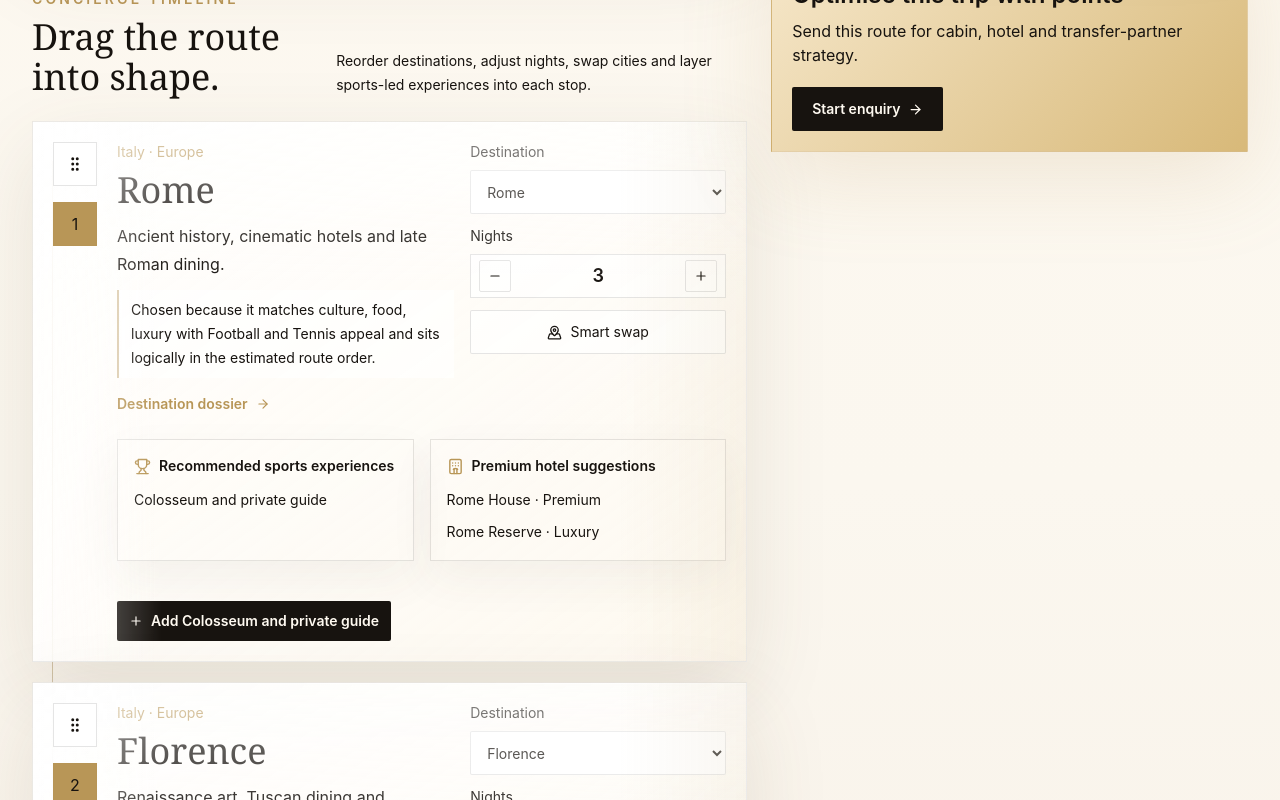
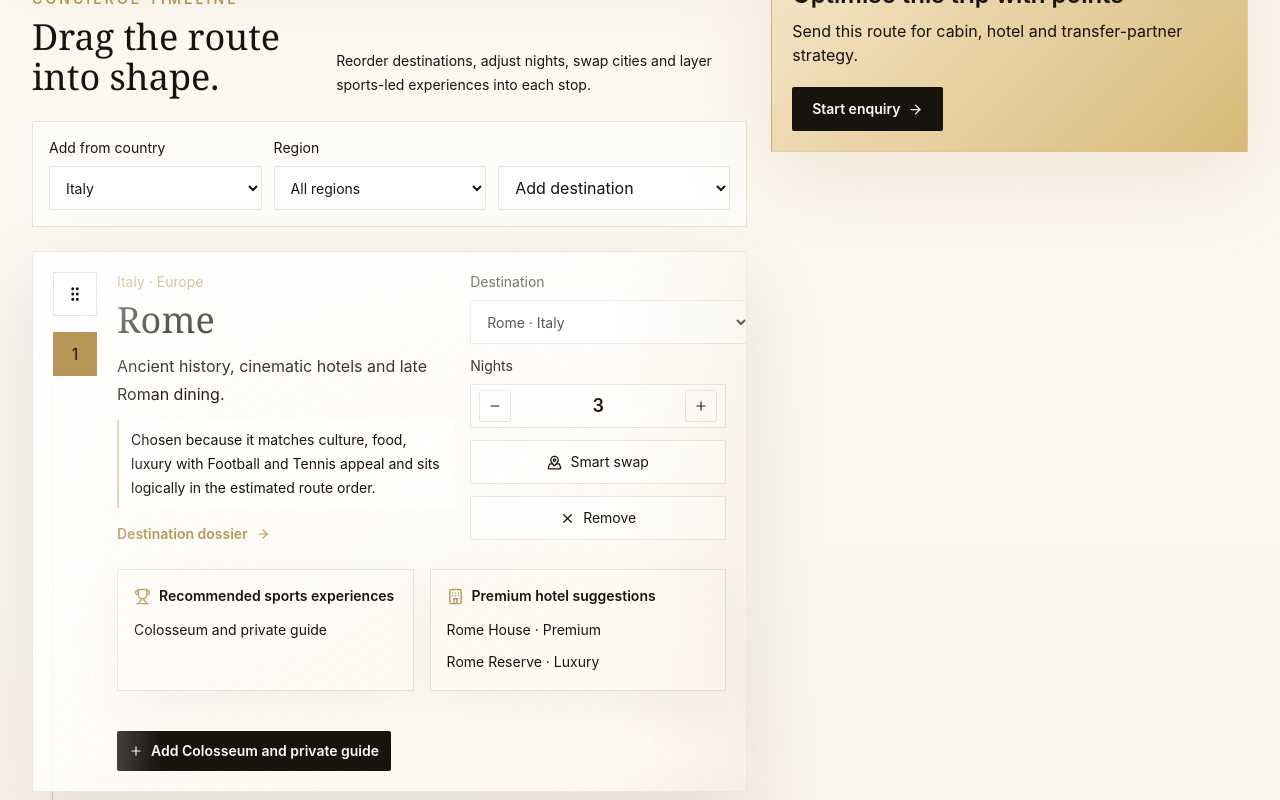
Before and after one commit to patrickpalumbo-cloud/Flick-On-Travel, a Next.js app: page /customise in a window 1280 px wide. Shown: the part 900-1700 px from the top of the page. Built offline with nearby package versions, Linux system fonts and the light colour scheme.

Commit message:
Support multi-country itinerary building

```diff
--- a/app/customise/page.tsx
+++ b/app/customise/page.tsx
@@ -5,18 +5,29 @@ import Link from "next/link";
 import { ArrowRight, CalendarDays, GripVertical, Hotel, MapPinned, Minus, Plane, Plus, Save, Sparkles, TrainFront, Trophy, X } from "lucide-react";
 import type { LucideIcon } from "lucide-react";
 import { TripShell } from "@/components/trip-shell";
-import { buildItinerary, buildTransport, cities, defaultPreferences, experiences, type City, type Experience, type Itinerary } from "@/lib/trip-data";
+import { allCountryRegions, buildItinerary, buildTransport, cities, countries, countryRegions, defaultPreferences, experiences, type City, type CountryName, type Experience, type Itinerary } from "@/lib/trip-data";
 import { readItinerary, writeItinerary } from "@/lib/storage";
 
 export default function CustomisePage() {
   const [itinerary, setItinerary] = useState<Itinerary>(() => buildItinerary(defaultPreferences));
   const [draggedCityId, setDraggedCityId] = useState<string | null>(null);
+  const [browseCountry, setBrowseCountry] = useState<CountryName>(defaultPreferences.country);
+  const [browseRegion, setBrowseRegion] = useState<string>(allCountryRegions);
 
   useEffect(() => {
     setItinerary(normalizeItinerary(readItinerary()));
   }, []);
 
-  const cityPool = useMemo(() => cities.filter((city) => city.country === itinerary.cities[0]?.country), [itinerary.cities]);
+  const addableCities = useMemo(
+    () =>
+      cities.filter(
+        (city) =>
+          city.country === browseCountry &&
+          (browseRegion === allCountryRegions || city.countryRegion === browseRegion) &&
+          !itinerary.cities.some((selectedCity) => selectedCity.id === city.id)
+      ),
+    [browseCountry, browseRegion, itinerary.cities]
+  );
   const selectedExperienceIds = useMemo(() => new Set((itinerary.selectedExperiences ?? []).map((experience) => experience.id)), [itinerary.selectedExperiences]);
   const routeCityIds = useMemo(() => new Set(itinerary.cities.map((city) => city.id)), [itinerary.cities]);
   const availableExperiences = useMemo(
@@ -38,7 +49,10 @@ export default function CustomisePage() {
 
   function swapCity(cityId: string) {
     const currentIndex = itinerary.cities.findIndex((city) => city.id === cityId);
-    const unused = cityPool.find((city) => !itinerary.cities.some((selected) => selected.id === city.id));
+    const unused = cities
+      .filter((city) => !itinerary.cities.some((selected) => selected.id === city.id))
+      .map((city) => ({ city, distance: currentIndex > 0 ? distanceHint(itinerary.cities[currentIndex - 1], city) : 0 }))
+      .sort((a, b) => a.distance - b.distance)[0]?.city;
     if (currentIndex < 0 || !unused) return;
 
     const nextCities = itinerary.cities.map((city, index) => (index === currentIndex ? { ...unused, nights: city.nights } : city));
@@ -46,7 +60,7 @@ export default function CustomisePage() {
   }
 
   function changeCity(cityId: string, nextCityId: string) {
-    const replacement = cityPool.find((city) => city.id === nextCityId);
+    const replacement = cities.find((city) => city.id === nextCityId);
     if (!replacement) return;
 
     const nextCities = itinerary.cities.map((city) => (city.id === cityId ? { ...replacement, nights: city.nights } : city));
@@ -56,6 +70,20 @@ export default function CustomisePage() {
   function changeNights(cityId: string, nights: number) {
     const nextCities = itinerary.cities.map((city) => (city.id === cityId ? { ...city, nights: Math.max(1, Math.min(7, nights || 1)) } : city));
     updateItinerary({ ...itinerary, cities: nextCities });
+  }
+
+  function addDestination(cityId: string) {
+    const nextCity = cities.find((city) => city.id === cityId);
+    if (!nextCity || itinerary.cities.some((city) => city.id === cityId)) return;
+    updateItinerary({ ...itinerary, cities: [...itinerary.cities, nextCity] });
+  }
+
+  function removeDestination(cityId: string) {
+    if (itinerary.cities.length <= 1) return;
+    updateItinerary({
+      ...itinerary,
+      cities: itinerary.cities.filter((city) => city.id !== cityId)
+    });
   }
 
   function moveCity(targetCityId: string) {
@@ -118,6 +146,49 @@ export default function CustomisePage() {
                 <p className="max-w-md text-sm leading-6 text-ink/58">Reorder destinations, adjust nights, swap cities and layer sports-led experiences into each stop.</p>
               </div>
 
+              <div className="mb-6 grid gap-3 border border-black/10 bg-white/70 p-4 lg:grid-cols-[1fr_1fr_auto] lg:items-end">
+                <label className="grid gap-2 text-sm text-ink/62">
+                  Add from country
+                  <select
+                    className="focus-ring h-11 rounded-sm border border-black/10 bg-white px-3 text-ink"
+                    value={browseCountry}
+                    onChange={(event) => {
+                      setBrowseCountry(event.target.value as CountryName);
+                      setBrowseRegion(allCountryRegions);
+                    }}
+                  >
+                    {countries.map((country) => (
+                      <option key={country} value={country}>
+                        {country}
+                      </option>
+                    ))}
+                  </select>
+                </label>
+                <label className="grid gap-2 text-sm text-ink/62">
+                  Region
+                  <select className="focus-ring h-11 rounded-sm border border-black/10 bg-white px-3 text-ink" value={browseRegion} onChange={(event) => setBrowseRegion(event.target.value)}>
+                    {(countryRegions[browseCountry] ?? [allCountryRegions]).map((region) => (
+                      <option key={region} value={region}>
+                        {region}
+                      </option>
+                    ))}
+                  </select>
+                </label>
+                <select className="focus-ring h-11 rounded-sm border border-black/10 bg-white px-3 text-ink" defaultValue="" onChange={(event) => {
+                  addDestination(event.target.value);
+                  event.currentTarget.value = "";
+                }}>
+                  <option value="" disabled>
+                    Add destination
+                  </option>
+                  {addableCities.map((city) => (
+                    <option key={city.id} value={city.id}>
+                      {city.name} · {city.countryRegion}
+                    </option>
+                  ))}
+                </select>
+              </div>
+
               <div className="relative grid gap-5">
                 <div className="absolute bottom-10 left-5 top-10 hidden w-px bg-gradient-to-b from-brass via-black/10 to-brass/20 md:block" />
                 {itinerary.cities.map((city, index) => {
@@ -163,9 +234,9 @@ export default function CustomisePage() {
                                 value={city.id}
                                 onChange={(event) => changeCity(city.id, event.target.value)}
                               >
-                                {cityPool.map((option) => (
+                                {cities.map((option) => (
                                   <option key={option.id} value={option.id} disabled={option.id !== city.id && itinerary.cities.some((selectedCity) => selectedCity.id === option.id)}>
-                                    {option.name}
+                                    {option.name} · {option.country}
                                   </option>
                                 ))}
                               </select>
@@ -185,6 +256,10 @@ export default function CustomisePage() {
                             <button className="focus-ring inline-flex min-h-11 items-center justify-center gap-2 rounded-sm border border-black/10 bg-white/70 px-3 text-sm transition hover:border-brass/70 hover:bg-white" onClick={() => swapCity(city.id)}>
                               <MapPinned size={15} aria-hidden="true" />
                               Smart swap
+                            </button>
+                            <button className="focus-ring inline-flex min-h-11 items-center justify-center gap-2 rounded-sm border border-black/10 bg-white/70 px-3 text-sm transition hover:border-red-300 hover:bg-white disabled:opacity-40" onClick={() => removeDestination(city.id)} disabled={itinerary.cities.length <= 1}>
+                              <X size={15} aria-hidden="true" />
+                              Remove
                             </button>
                           </div>
                         </div>
@@ -272,7 +347,7 @@ export default function CustomisePage() {
               <article key={experience.id} className="border border-black/10 bg-white/72 p-5 shadow-[0_18px_45px_rgba(93,72,48,0.08)] transition duration-300 hover:-translate-y-1 hover:border-brass/50">
                 <p className="text-xs font-semibold uppercase tracking-[0.18em] text-brass">{experience.eyebrow}</p>
                 <h3 className="mt-3 text-xl font-semibold text-ink">{experience.title}</h3>
-                <p className="mt-2 text-sm text-ink/52">{cityName(experience.cityId, cityPool)} · {experience.category}</p>
+                <p className="mt-2 text-sm text-ink/52">{cityName(experience.cityId, cities)} · {experience.category}</p>
                 <p className="mt-4 min-h-20 text-sm leading-6 text-ink/62">{experience.description}</p>
                 <button
                   className="focus-ring mt-5 inline-flex min-h-10 items-center gap-2 rounded-sm bg-ink px-4 text-sm font-semibold text-ivory transition duration-300 hover:bg-graphite"
@@ -305,6 +380,12 @@ function normalizeItinerary(itinerary: Itinerary): Itinerary {
 
 function cityName(cityId: string, cityPool: City[]) {
   return cityPool.find((city) => city.id === cityId)?.name ?? "Route stop";
+}
+
+function distanceHint(a: City, b: City) {
+  const dLat = b.lat - a.lat;
+  const dLon = b.lon - a.lon;
+  return dLat * dLat + dLon * dLon;
 }
 
 function BuilderStat({ icon: Icon, label, value }: { icon: LucideIcon; label: string; value: string }) {
--- a/app/quiz/page.tsx
+++ b/app/quiz/page.tsx
@@ -1,6 +1,6 @@
 "use client";
 
-import { useMemo, useState } from "react";
+import { useEffect, useMemo, useState } from "react";
 import type { PointerEvent, ReactNode } from "react";
 import { useRouter } from "next/navigation";
 import { ArrowLeft, ArrowRight, Check, Heart, RotateCcw, X } from "lucide-react";
@@ -44,10 +44,14 @@ export default function QuizPage() {
     () => cities.filter((city) => city.country === preferences.country && (preferences.countryRegion === allCountryRegions || city.countryRegion === preferences.countryRegion)),
     [preferences.country, preferences.countryRegion]
   );
+  const selectedCities = useMemo(
+    () => preferences.destinationLikes.map((cityId) => cities.find((city) => city.id === cityId)).filter((city): city is City => Boolean(city)),
+    [preferences.destinationLikes]
+  );
   const experienceCards = useMemo(() => {
-    const regionCityIds = new Set(destinationCards.map((city) => city.id));
-    return experiences.filter((experience) => regionCityIds.has(experience.cityId));
-  }, [destinationCards]);
+    const visibleCityIds = new Set([...destinationCards.map((city) => city.id), ...selectedCities.map((city) => city.id)]);
+    return experiences.filter((experience) => visibleCityIds.has(experience.cityId));
+  }, [destinationCards, selectedCities]);
 
   function toggleInterest(interest: Interest) {
     setPreferences((current) => ({
@@ -117,7 +121,7 @@ export default function QuizPage() {
                 <OptionGrid
                   items={countries}
                   selected={[preferences.country]}
-                  onSelect={(country) => setPreferences({ ...preferences, country, region: regionForCountry(country), countryRegion: allCountryRegions, destinationLikes: [], experienceLikes: [] })}
+                  onSelect={(country) => setPreferences({ ...preferences, country, region: regionForCountry(country), countryRegion: allCountryRegions })}
                 />
               </Panel>
             ) : null}
@@ -127,7 +131,7 @@ export default function QuizPage() {
                 <OptionGrid
                   items={countryRegions[preferences.country] ?? [allCountryRegions]}
                   selected={[preferences.countryRegion]}
-                  onSelect={(countryRegion) => setPreferences({ ...preferences, countryRegion, destinationLikes: [], experienceLikes: [] })}
+                  onSelect={(countryRegion) => setPreferences({ ...preferences, countryRegion })}
                 />
               </Panel>
             ) : null}
@@ -146,6 +150,24 @@ export default function QuizPage() {
 
             {step === "destinations" ? (
               <Panel title="Swipe the destinations that feel like you.">
+                <div className="mb-5 grid gap-4">
+                  <div className="flex gap-2 overflow-x-auto pb-1">
+                    {countries.map((country) => (
+                      <button
+                        key={country}
+                        className={`focus-ring shrink-0 rounded-full border px-3 py-2 text-xs font-semibold transition ${
+                          preferences.country === country ? "border-ink bg-ink text-ivory" : "border-black/10 bg-white text-ink/62 hover:border-brass/60"
+                        }`}
+                        onClick={() => setPreferences((current) => ({ ...current, country, region: regionForCountry(country), countryRegion: allCountryRegions }))}
+                      >
+                        {country}
+                      </button>
+                    ))}
+                  </div>
+                  {selectedCities.length ? (
+                    <RoutePreview cities={selectedCities} onRemove={(cityId) => chooseDestination(cityId, false)} />
+                  ) : null}
+                </div>
                 <SwipeDeck
                   kind="destination"
                   items={destinationCards}
@@ -233,7 +255,7 @@ export default function QuizPage() {
               <p className="text-xs font-semibold uppercase tracking-[0.18em] text-black/50">Live route preview</p>
               <p className="mt-3 text-xl font-semibold">{preview.cities.map((city) => city.name).join("  /  ")}</p>
               <p className="mt-2 text-sm text-black/48">
-                {preferences.country} · {preferences.tripLength} nights · {preferences.destinationLikes.length} destinations liked · {preferences.experienceLikes.length} experiences saved
+                Browse focus: {preferences.country} · {preferences.tripLength} nights · {preferences.destinationLikes.length} destinations added · {preferences.experienceLikes.length} experiences saved
               </p>
             </div>
           </div>
@@ -272,6 +294,27 @@ function Panel({ title, children }: { title: string; children: ReactNode }) {
       <Heart size={20} aria-hidden="true" />
       <h2 className="mt-5 font-serif text-3xl leading-tight sm:text-5xl">{title}</h2>
       <div className="mt-8">{children}</div>
+    </div>
+  );
+}
+
+function RoutePreview({ cities, onRemove }: { cities: City[]; onRemove: (cityId: string) => void }) {
+  return (
+    <div className="border border-black/10 bg-white/75 p-3">
+      <p className="text-xs font-semibold uppercase tracking-[0.18em] text-black/45">Selected route modules</p>
+      <div className="mt-3 flex flex-wrap items-center gap-2">
+        {cities.map((city, index) => (
+          <div key={city.id} className="flex items-center gap-2">
+            <span className="inline-flex items-center gap-2 rounded-full border border-brass/35 bg-brass/10 px-3 py-2 text-xs font-semibold text-ink">
+              {index + 1}. {city.name}
+              <button className="focus-ring rounded-full text-ink/45 hover:text-ink" onClick={() => onRemove(city.id)} aria-label={`Remove ${city.name}`}>
+                <X size={13} aria-hidden="true" />
+              </button>
+            </span>
+            {index < cities.length - 1 ? <ArrowRight size={14} className="text-brass" aria-hidden="true" /> : null}
+          </div>
+        ))}
+      </div>
     </div>
   );
 }
@@ -362,6 +405,11 @@ function SwipeDeck<T extends City | Experience>({
   const [dragStart, setDragStart] = useState<number | null>(null);
   const current = items[index];
   const remaining = Math.max(items.length - index, 0);
+
+  useEffect(() => {
+    setIndex(0);
+    setMotion(null);
+  }, [items]);
 
   function decide(liked: boolean) {
     if (!current) return;
--- a/lib/trip-data.ts
+++ b/lib/trip-data.ts
@@ -149,8 +149,18 @@ export const experiences: Experience[] = cities.slice(0, 36).map((city) => ({
 }));
 
 export function buildItinerary(preferences: TripPreferences): Itinerary {
+  const likedCityIds = new Set(preferences.destinationLikes);
+  const explicitlySelected = preferences.destinationLikes
+    .map((cityId) => cities.find((city) => city.id === cityId))
+    .filter((city): city is City => Boolean(city));
   const scoped = cities.filter((city) => city.country === preferences.country && (preferences.countryRegion === allCountryRegions || city.countryRegion === preferences.countryRegion));
-  const pool = scoped.length ? scoped : cities.filter((city) => city.country === preferences.country);
+  const countryPool = scoped.length ? scoped : cities.filter((city) => city.country === preferences.country);
+  const pool = explicitlySelected.length
+    ? [
+        ...explicitlySelected,
+        ...cities.filter((city) => !likedCityIds.has(city.id))
+      ]
+    : countryPool;
   const targetStops = stopsFor(preferences.tripLength, preferences.pace);
 
   const ranked = pool
@@ -158,7 +168,8 @@ export function buildItinerary(preferences: TripPreferences): Itinerary {
     .sort((a, b) => b.score - a.score || a.city.name.localeCompare(b.city.name))
     .map(({ city }) => city);
 
-  const selected = orderByProximity(ranked.slice(0, Math.min(targetStops, ranked.length))).map((city) => ({
+  const stopCount = explicitlySelected.length ? Math.min(Math.max(explicitlySelected.length, targetStops), ranked.length) : Math.min(targetStops, ranked.length);
+  const selected = orderByProximity(ranked.slice(0, stopCount), preferences).map((city) => ({
     ...city,
     recommendationReason: reasonFor(city, preferences)
   }));
@@ -170,8 +181,8 @@ export function buildItinerary(preferences: TripPreferences): Itinerary {
     .filter((experience) => selectedCityIds.has(experience.cityId));
 
   return {
-    title: `${preferences.country} ${preferences.style.toLowerCase()} itinerary`,
-    summary: `Estimated MVP route for ${preferences.tripLength} nights at a ${preferences.pace.toLowerCase()} pace, balancing ${preferences.interests.join(", ") || "premium travel"} with ${preferences.gemPreference.toLowerCase()} discovery.`,
+    title: `${routeTitle(citiesWithNights, preferences)} itinerary`,
+    summary: `Estimated MVP multi-city route for ${preferences.tripLength} nights at a ${preferences.pace.toLowerCase()} pace, balancing ${preferences.interests.join(", ") || "premium travel"} with ${preferences.gemPreference.toLowerCase()} discovery.`,
     cities: citiesWithNights,
     selectedExperiences,
     transport: buildTransport(citiesWithNights)
@@ -248,11 +259,12 @@ export const defaultPreferences: TripPreferences = {
 function scoreCity(city: City, preferences: TripPreferences) {
   const interestScore = city.tags.filter((tag) => preferences.interests.includes(tag)).length * 3;
   const sportScore = city.sports.filter((sport) => preferences.sports.includes(sport)).length * 2;
-  const destinationScore = preferences.destinationLikes.includes(city.id) ? 8 : 0;
+  const destinationScore = preferences.destinationLikes.includes(city.id) ? 18 : 0;
+  const countryScore = city.country === preferences.country ? 2 : city.region === preferences.region ? 1 : 0;
   const styleScore = city.tags.includes(styleToTag(preferences.style)) ? 3 : 0;
   const prominenceScore = preferences.gemPreference === "Iconic" && ["well known", "popular"].includes(city.prominence) ? 4 : preferences.gemPreference === "Hidden gems" && ["hidden gem", "quiet alternative", "upcoming"].includes(city.prominence) ? 4 : 2;
   const paceScore = preferences.pace === "Relaxed" && city.tags.includes("quiet / relaxed") ? 2 : preferences.pace === "Fast" && city.tags.includes("well known") ? 2 : 1;
-  return interestScore + sportScore + destinationScore + styleScore + prominenceScore + paceScore;
+  return interestScore + sportScore + destinationScore + countryScore + styleScore + prominenceScore + paceScore;
 }
 
 function reasonFor(city: City, preferences: TripPreferences) {
@@ -296,16 +308,48 @@ function distributeNights(route: City[], totalNights: number, pace: Pace) {
   return nights;
 }
 
-function orderByProximity(route: City[]) {
+function routeTitle(route: City[], preferences: TripPreferences) {
+  const countriesInRoute = Array.from(new Set(route.map((city) => city.country)));
+  if (countriesInRoute.length > 1) return `${countriesInRoute.slice(0, 3).join(" + ")} ${preferences.style.toLowerCase()}`;
+  return `${preferences.country} ${preferences.style.toLowerCase()}`;
+}
+
+function orderByProximity(route: City[], preferences?: TripPreferences) {
   if (route.length <= 2) return route;
-  const ordered = [route[0]];
-  const remaining = route.slice(1);
+  const startingCandidates = route.slice().sort((a, b) => startScore(b, preferences) - startScore(a, preferences)).slice(0, Math.min(4, route.length));
+  return startingCandidates
+    .map((start) => nearestRouteFrom(start, route))
+    .sort((a, b) => routeDistance(a) - routeDistance(b))[0];
+}
+
+function nearestRouteFrom(start: City, route: City[]) {
+  const ordered = [start];
+  const remaining = route.filter((city) => city.id !== start.id);
   while (remaining.length) {
     const last = ordered[ordered.length - 1];
-    const nextIndex = remaining.reduce((bestIndex, city, index) => (distanceBetween(last, city) < distanceBetween(last, remaining[bestIndex]) ? index : bestIndex), 0);
+    const nextIndex = remaining.reduce((bestIndex, city, index) => {
+      const currentScore = routeLegScore(last, city);
+      const bestScore = routeLegScore(last, remaining[bestIndex]);
+      return currentScore < bestScore ? index : bestIndex;
+    }, 0);
     ordered.push(remaining.splice(nextIndex, 1)[0]);
   }
   return ordered;
+}
+
+function startScore(city: City, preferences?: TripPreferences) {
+  const interestScore = preferences ? city.tags.filter((tag) => preferences.interests.includes(tag)).length : 0;
+  const sportScore = preferences ? city.sports.filter((sport) => preferences.sports.includes(sport)).length : 0;
+  return interestScore + sportScore + (preferences?.destinationLikes.includes(city.id) ? 2 : 0);
+}
+
+function routeLegScore(a: City, b: City) {
+  const sameCountryBonus = a.country === b.country ? 120 : a.region === b.region ? 60 : 0;
+  return distanceBetween(a, b) - sameCountryBonus;
+}
+
+function routeDistance(route: City[]) {
+  return route.slice(0, -1).reduce((total, city, index) => total + routeLegScore(city, route[index + 1]), 0);
 }
 
 function distanceBetween(a: Pick<City, "lat" | "lon">, b: Pick<City, "lat" | "lon">) {
```
